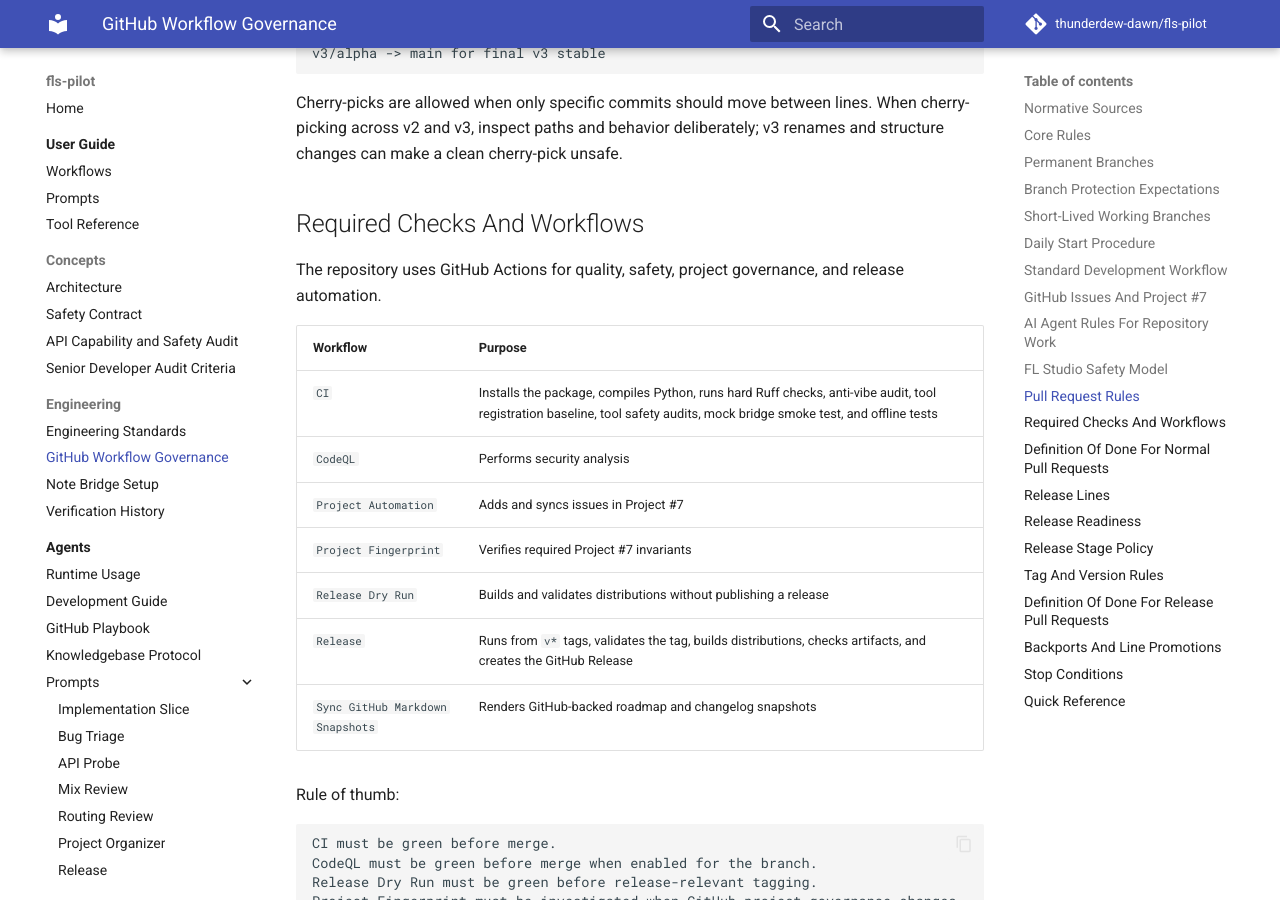
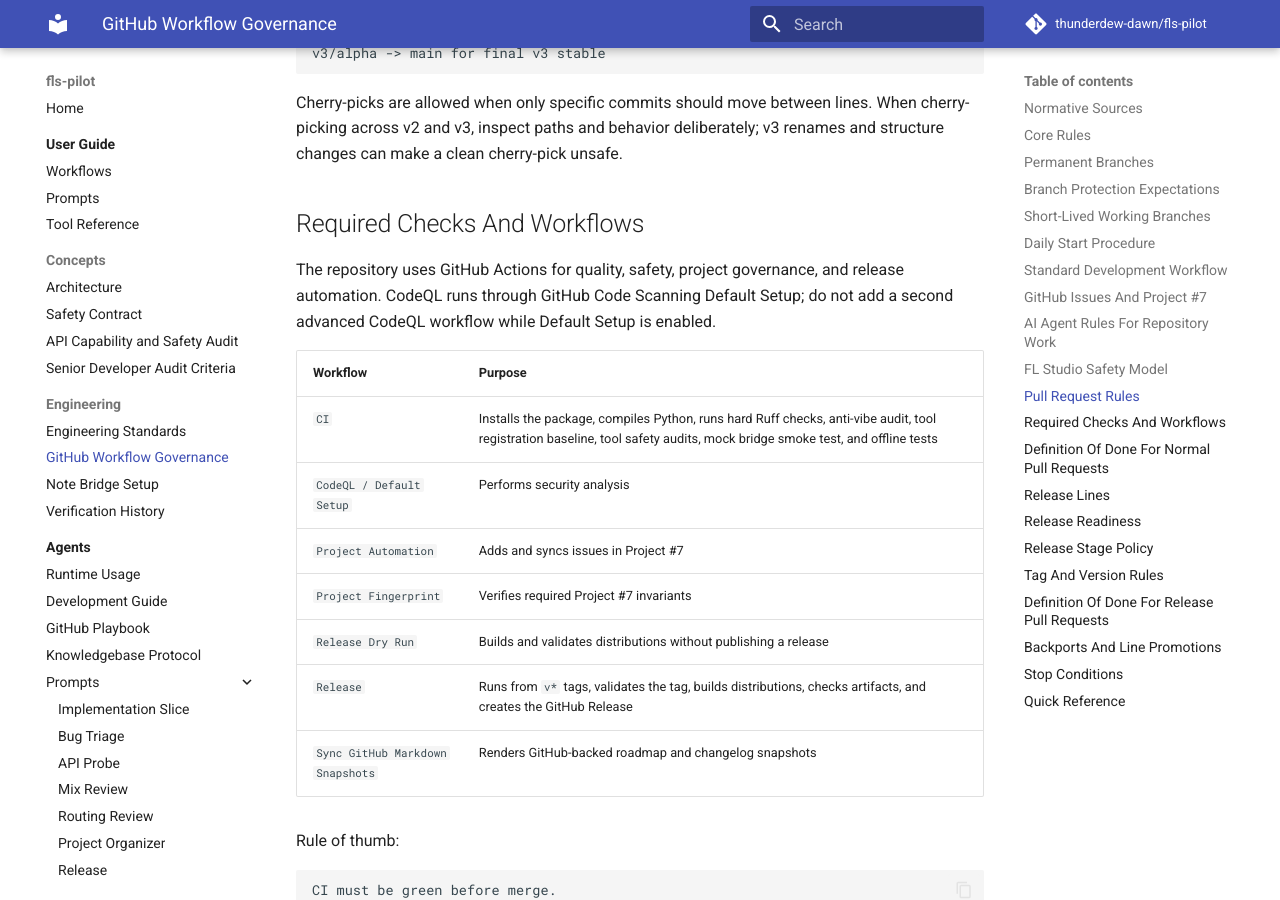
Before and after one commit to thunderdew-dawn/fls-pilot, an MkDocs documentation site: the page built from docs/engineering/github-workflow-governance.md, in a window 1280 px wide and 900 px high, scrolled down 7547 px. Built offline with MkDocs 1.6.1 and Material for MkDocs 9.7.7, drawn with Linux system fonts in a browser that asks for light colours; comment, search, counter and statistics services are not loaded.

Commit message:
ci: rely on CodeQL default setup

```diff
--- a/docs/engineering/github-workflow-governance.md
+++ b/docs/engineering/github-workflow-governance.md
@@ -296,12 +296,13 @@
 ## Required Checks And Workflows
 
 The repository uses GitHub Actions for quality, safety, project governance, and
-release automation.
+release automation. CodeQL runs through GitHub Code Scanning Default Setup; do
+not add a second advanced CodeQL workflow while Default Setup is enabled.
 
 | Workflow | Purpose |
 |---|---|
 | `CI` | Installs the package, compiles Python, runs hard Ruff checks, anti-vibe audit, tool registration baseline, tool safety audits, mock bridge smoke test, and offline tests |
-| `CodeQL` | Performs security analysis |
+| `CodeQL / Default Setup` | Performs security analysis |
 | `Project Automation` | Adds and syncs issues in Project #7 |
 | `Project Fingerprint` | Verifies required Project #7 invariants |
 | `Release Dry Run` | Builds and validates distributions without publishing a release |
```
Also changed, not shown: README.md (+0 -1 lines), 1 other file.
